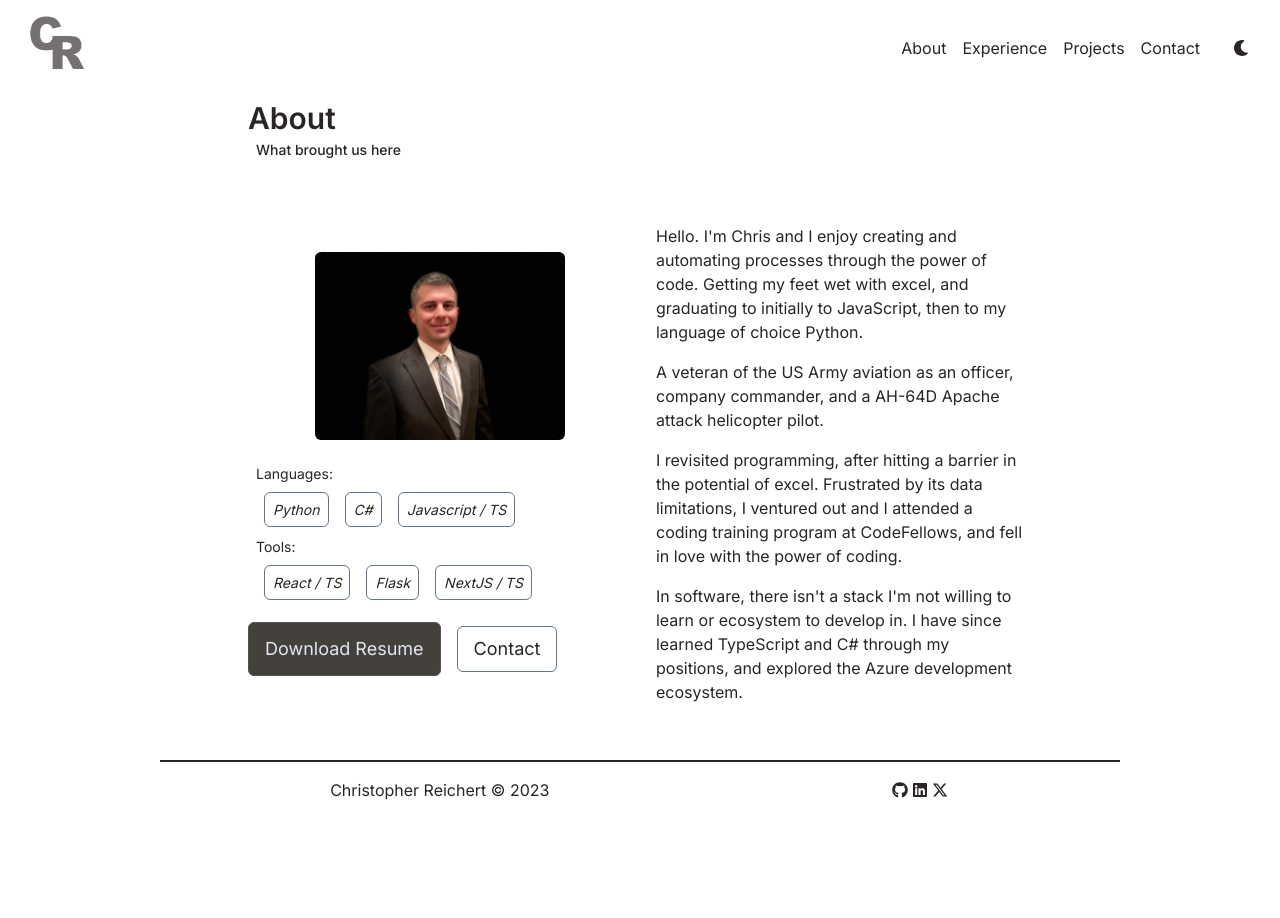
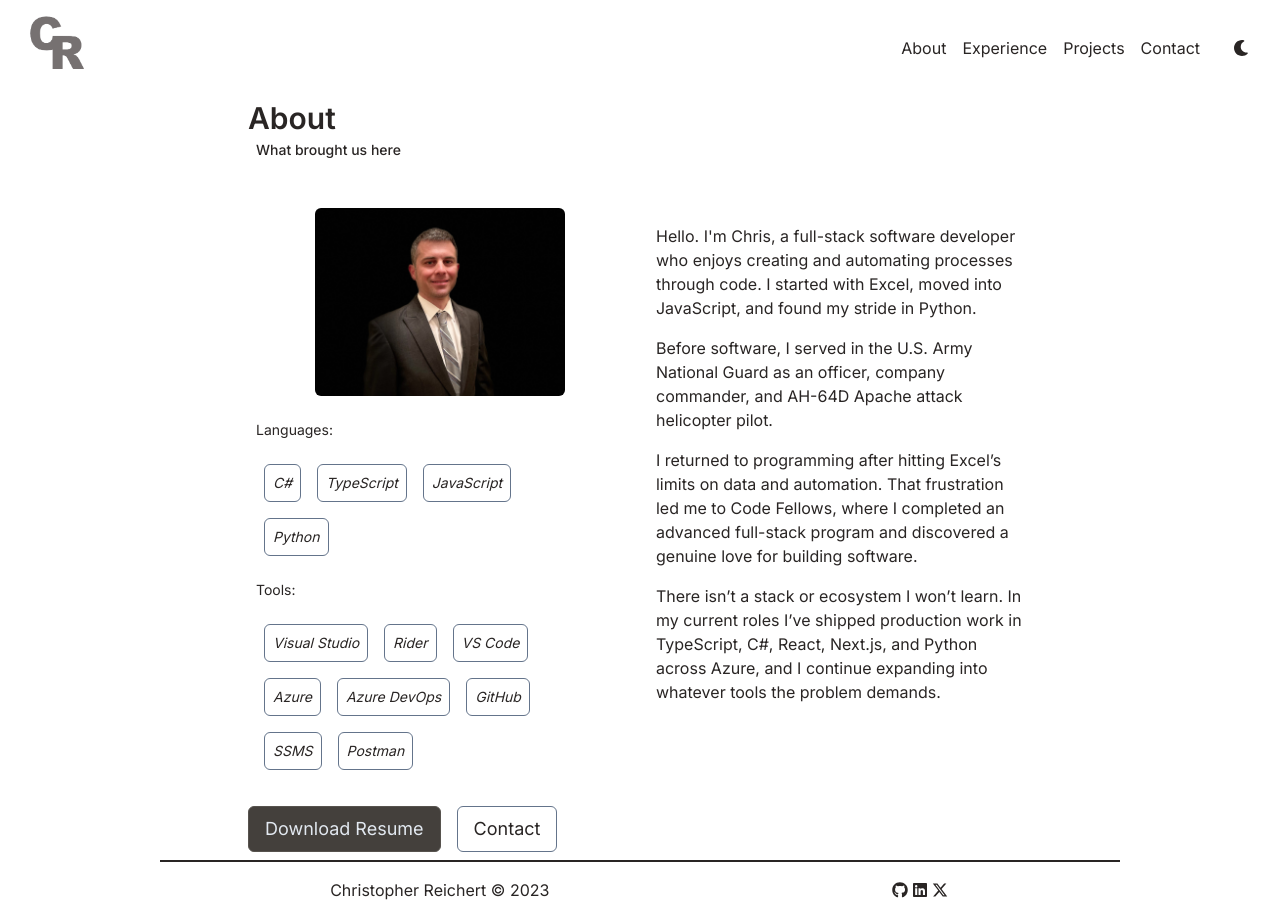
Before and after one commit to reichertc2/portfolio-main-fe, a Next.js app: page /AboutMe in a window 1280 px wide. Before the commit the page ends 818 px from the top, so only its background shows below. Built offline with nearby package versions, Linux system fonts and the light colour scheme.

Commit message:
tests now pass,

```diff
--- a/data/user.ts
+++ b/data/user.ts
@@ -28,22 +28,44 @@ export const user: IUserData = {
     },
     aboutMe: {
         elevator: [
-            "Hello. I'm Chris and I enjoy creating and automating processes through the power of code. Getting my feet wet with excel, and graduating to initially to JavaScript, then to my language of choice Python.",
-            "A veteran of the US Army aviation as an officer, company commander, and a AH-64D Apache attack helicopter pilot.",
-            "I revisited programming, after hitting a barrier in the potential of excel. Frustrated by its data limitations, I ventured out and I attended a coding training program at CodeFellows, and fell in love with the power of coding.",
-            "In software, there isn't a stack I'm not willing to learn or ecosystem to develop in. I have since learned TypeScript and C# through my positions, and explored the Azure development ecosystem.",
+            "Hello. I'm Chris, a full-stack software developer who enjoys creating and automating processes through code. I started with Excel, moved into JavaScript, and found my stride in Python.",
+            "Before software, I served in the U.S. Army National Guard as an officer, company commander, and AH-64D Apache attack helicopter pilot.",
+            "I returned to programming after hitting Excel’s limits on data and automation. That frustration led me to Code Fellows, where I completed an advanced full-stack program and discovered a genuine love for building software.",
+            "There isn’t a stack or ecosystem I won’t learn. In my current roles I’ve shipped production work in TypeScript, C#, React, Next.js, and Python across Azure, and I continue expanding into whatever tools the problem demands."
         ],
-        languages: ["Python", "C#", "Javascript / TS"],
-        tools: ["React / TS", "Flask", "NextJS / TS "],
+        languages: [
+            "C#",
+            "TypeScript",
+            "JavaScript",
+            "Python",
+        ],
+        tools: [
+            "Visual Studio",
+            "Rider",
+            "VS Code",
+            "Azure",
+            "Azure DevOps",
+            "GitHub",
+            "SSMS",
+            "Postman",
+        ],
         profileImage: profileImage,
     },
     jobs: [
+        {
+            id: "exp-001",
+            CompanyName: "Medical Solutions",
+            Position: "Full Stack Software Developer",
+            CompanyURL: "https://www.medicalsolutions.com/",
+            Tenure: "December 2024 - Present",
+            BulletPoints: [],
+        },
         {
             id: "exp-0",
             CompanyName: "Unite Digital",
             Position: "Software Developer",
             CompanyURL: "https://unitedigital.com/",
-            Tenure: "August 2022 - Present",
+            Tenure: "August 2022 - November 2024",
             BulletPoints: [
                 "Module lead for Dealer Settings.",
                 "Assisted in multi-tenant module development of Enrollment Center including frontend, backend, and SQL database setup.",
@@ -201,26 +223,6 @@ export const user: IUserData = {
                 },
             ],
         },
-        {
-            id: "sub-3",
-            title: "Coders Pursuit",
-            description:
-                "Simple movie trivia game in Javascript, HTML, and CSS only with local storage.",
-            toolList: ["VS Code"],
-            urlList: [
-                {
-                    name: "github",
-                    url: "https://github.com/Coders-Pursuit/Movie-Trivia",
-                    icon: faGithub,
-                },
-            ],
-            images: [
-                {
-                    image: pursuitPic01,
-                    alt: "Coders Pursuit Pic",
-                },
-            ],
-        },
     ],
     contactInfo: {
         email: "chris.a.reichert@gmail.com",
--- a/src/app/_components/common/buttons/ButtonGeneric.tsx
+++ b/src/app/_components/common/buttons/ButtonGeneric.tsx
@@ -28,7 +28,7 @@ export const ButtonGeneric: React.FC<IButtonGenericProps> = ({
         const filename = typeof download === "string" ? download : undefined;
 
         return (
-            <a href={url} download={filename} className={`${className} py-3`}>
+            <a href={url} download={filename} className={`${className}`}>
                 {text}
             </a>
         );
--- a/src/app/_features/profile/AboutMe/ListBlock.tsx
+++ b/src/app/_features/profile/AboutMe/ListBlock.tsx
@@ -18,14 +18,14 @@ export const ListBlock: React.FC<IListBlockProps> = ({
                                                      }) => {
     const styles = vertical
         ? {
-            ul: "dark:text-text-dark inline-block text-sm md:w-3/5",
+            ul: "dark:text-text-dark inline-block text-sm md:w-4/5",
             liTitle: "text-semibold pb-4",
             li: "border-1 border-secondary mx-2 rounded-md",
         }
         : {
             ul: "dark:text-text-dark inline-block text-sm w-4/5",
-            liTitle: "pb-4 text-semibold col-span-full",
-            li: "inline border-1 border-secondary mx-2 py-2 rounded-md",
+            liTitle: "pb-4 text-semibold",
+            li: "m-2 inline-block border-1 border-secondary mx-2 py-2 rounded-md",
         };
 
     return (
@@ -34,7 +34,7 @@ export const ListBlock: React.FC<IListBlockProps> = ({
             {listProps.map((item, idx) => (
                 <li
                     key={idx}
-                    className={`${styles.li}  px-2  italic`}
+                    className={`${styles.li} px-2 italic`}
                 >
                     {item}
                 </li>
```
Also changed, not shown: 1 other file (tests, documents, lock files or other folders).
